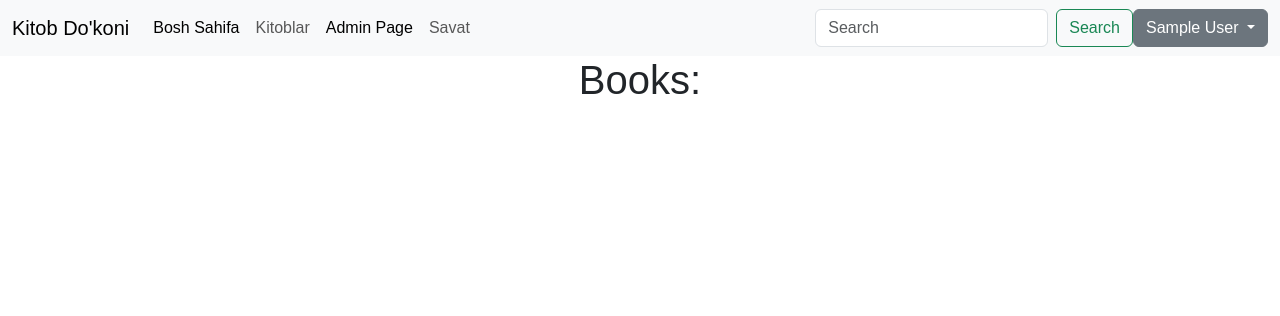
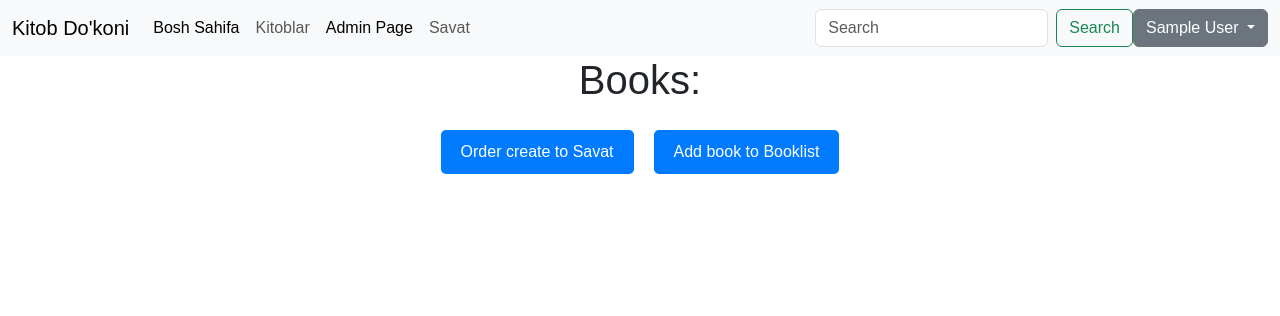
Before and after one commit to nchoriyev/Bookshop, a Django app: page /books/ in a window 1280 px wide. Shown: the top 316 px of the page. Run offline with Django 5.2, Linux system fonts and the light colour scheme; the visitor is signed in with stand-in values (Sample User, id 1); data that the repository does not hold is empty.

Commit message:
New changes l_10

```diff
--- a/blog/views.py
+++ b/blog/views.py
@@ -1,8 +1,9 @@
-from django.shortcuts import render
+from django.shortcuts import render, redirect
 from django.contrib.auth.decorators import login_required
 
 from blog.models import Savat
 from django.contrib.auth.models import User
+# from forms import ArticleForm
 
 
 @login_required()
--- a/book/urls.py
+++ b/book/urls.py
@@ -1,9 +1,12 @@
 from django.urls import path
 
-from .views import home, books, book_detail
+from .views import home, books, book_detail, create_book, delete_book, create_booklist
 
 urlpatterns = [
     path('', home, name='home'),
     path('books/', books, name='books'),
     path('books/<slug:slug>', book_detail, name='book-detail'),
+    path('books/create/', create_book, name='book-create'),
+    path('books/delete/<int:id>', delete_book, name='book-delete'),
+    path('books/createlist/', create_booklist, name='book-create-list'),
 ]
--- a/book/views.py
+++ b/book/views.py
@@ -1,9 +1,12 @@
-from django.shortcuts import render
+from django.shortcuts import render, redirect
 from .models import Book
 from django.contrib.auth.decorators import login_required
+from .forms import ArticleForm, BookForm
+
 
 def home(request):
     return render(request, 'home.html')
+
 
 @login_required()
 def books(request):
@@ -24,3 +27,33 @@ def book_detail(request, slug):
         return render(request, 'book_detail.html', {'book': book, 'message': "Successfully"})
     else:
         return render(request, 'book_detail.html', {'message': "Not Found"})
+
+
+def create_book(request):
+    if request.method == 'POST':
+        form = ArticleForm(request.POST)
+        if form.is_valid():
+            form.save()
+            return redirect('books')
+        else:
+            return render(request, 'create_book.html', {'form': form, "message": "Xatolik topildi"})
+    form = ArticleForm()
+    return render(request, 'create_book.html', {'form': form})
+
+
+def delete_book(request, id):
+    book = Book.objects.get(id=id)
+    book.delete()
+    return redirect('books')
+
+
+def create_booklist(request):
+    if request.method == 'POST':
+        formm = BookForm(request.POST, request.FILES)
+        if formm.is_valid():
+            formm.save()
+            return redirect('books')
+        else:
+            return render(request, 'create_book_to_list.html', {'formm': formm, "message": "Xatolik topildi"})
+    formm = BookForm()
+    return render(request, 'create_book_to_list.html', {'formm': formm})
--- a/bookshop/settings.py
+++ b/bookshop/settings.py
@@ -121,7 +121,7 @@ STATICFILES_DIRS = (
     os.path.join(BASE_DIR / 'static'),
 )
 
-# MEDIA_ROOT = "/media/"
+MEDIA_URL = "/media/"
 MEDIA_ROOT = os.path.join(BASE_DIR / 'media')
 
 # Default primary key field type
--- a/templates/book_detail.html
+++ b/templates/book_detail.html
@@ -58,7 +58,7 @@
             <div class="card-body">
                 <h5 class="card-title">Description: </h5>
                 <p class="card-text">{{ book.description }}</p>
-                <a href="#" class="btn btn-primary">Go somewhere</a>
+                <a href="{% url 'book-delete' book.id %}" class="btn btn-primary">Delete</a>
             </div>
         </div>
     </div>
--- a/templates/books.html
+++ b/templates/books.html
@@ -50,13 +50,13 @@ h1 {
 .card-title {
     font-size: 1.25rem;
     margin-bottom: 10px;
-    text-align: center; /* Center the title */
+    text-align: center;
 }
 
 .card-text {
     font-size: 1rem;
     color: #555;
-    text-align: center; /* Center the description */
+    text-align: center;
 }
 
 .card-footer {
@@ -75,10 +75,32 @@ h1 {
         opacity: 1;
     }
 }
+
+.button-container {
+    display: flex;
+    justify-content: center;
+    margin-top: 20px;
+}
+
+.button-container button {
+    background-color: #007bff;
+    color: white;
+    border: none;
+    padding: 10px 20px;
+    margin: 10px;
+    border-radius: 5px;
+    cursor: pointer;
+    transition: background-color 0.3s, transform 0.3s;
+}
+
+.button-container button:hover {
+    background-color: #0056b3;
+    transform: scale(1.1);
+}
 </style>
 
 <h1>Books:</h1>
-{% if message == 'Not Fount' %}
+{% if message == 'Not Found' %}
     <h2>{{ message }}</h2>
 {% else %}
     <div class="row row-cols-1 row-cols-md-3 g-4">
@@ -93,14 +115,22 @@ h1 {
                         </a>
                     </div>
                     <div class="card-footer">
-                    <small class="text-body-secondary">Narxi: {{ book.price }}$</small>
+                        <small class="text-body-secondary">Price: {{ book.price }}$</small>
                     </div>
                     <div class="card-footer">
-                        <small class="text-body-secondary">Yozuvchi: {{ book.author }}</small>
+                        <small class="text-body-secondary">Author: {{ book.author }}</small>
                     </div>
                 </div>
             </div>
         {% endfor %}
     </div>
+    <div class="button-container">
+        <a href="{% url 'book-create' %}">
+            <button type="submit">Order create to Savat</button>
+        </a>
+        <a href="{% url 'book-create-list' %}">
+            <button type="submit">Add book to Booklist</button>
+        </a>
+    </div>
 {% endif %}
 {% endblock %}
```
Also changed, not shown: book/forms.py (added, +15 -0 lines), templates/create_book.html (added, +66 -0 lines), templates/create_book_to_list.html (added, +66 -0 lines), blog/migrations/0004_basketbooks_userbooks.py (added). Lines whose indentation alone changed are shown as unchanged.
